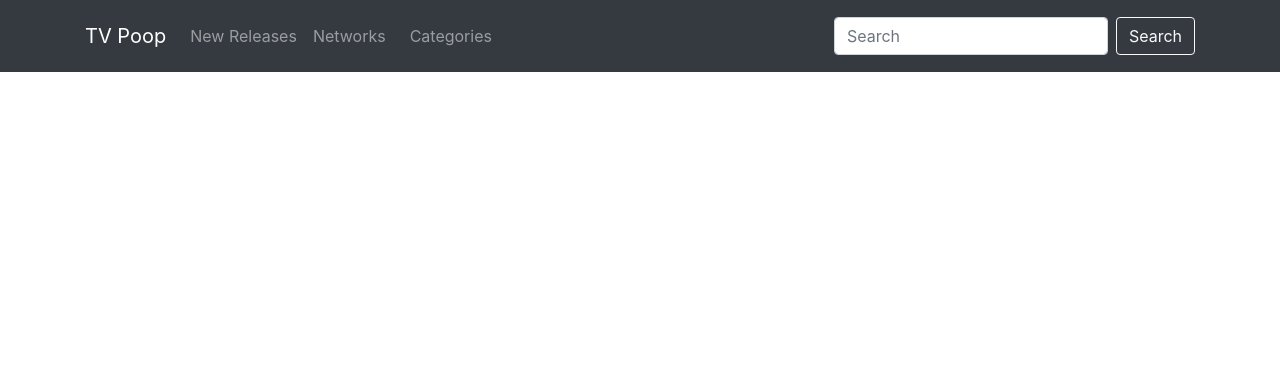
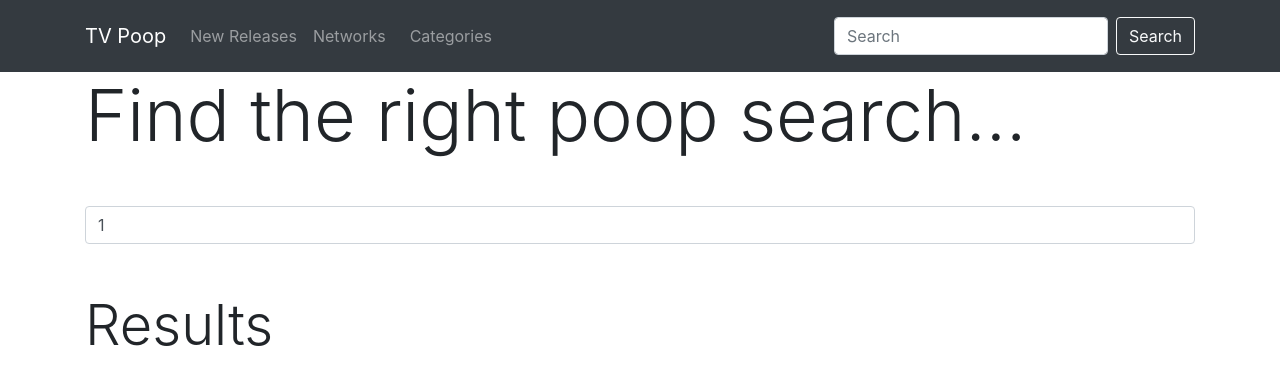
Before and after one commit to Lambdah/tv-show-crawl, a React (Create React App) app in the folder frontend/: page /search/1 in a window 1280 px wide. Shown: the top 384 px of the page. Built offline with nearby package versions, Linux system fonts and the light colour scheme.

Commit message:
Added some search feature but not quite working

```diff
--- a/frontend/src/App.js
+++ b/frontend/src/App.js
@@ -7,6 +7,7 @@ import NewRelease from './newRelease';
 import Home from './Home';
 import Networks from './Networks';
 import TvShow from "./tvShow";
+import Search from "./Search";
 
 function App() {
   return (
@@ -29,6 +30,7 @@ function App() {
                 <Networks />
             </Route>
             <Route path="/show/:title" children={<TvShow />} />
+            <Route path="/search/:search" component={Search} />
         </Switch>
       </Router>
     </div>
--- a/frontend/src/Categories.js
+++ b/frontend/src/Categories.js
@@ -32,7 +32,6 @@ export default class Categories extends React.Component{
 
     handleSubmit(event){
         this.setState({genre: this.state.search}, this.handleGenre);
-
         event.preventDefault();
     }
 
--- a/frontend/src/Header.js
+++ b/frontend/src/Header.js
@@ -1,8 +1,57 @@
 import React from "react";
 import {Link} from "react-router-dom";
 
-export default function Header(){
+// export default function Header(){
+//
+//         return(
+//             <nav className="navbar navbar-expand-lg navbar-dark bg-dark">
+//                 <div className="container">
+//                     <Link className="navbar-brand" to="/">TV Poop</Link>
+//                     <button className="navbar-toggler" type="button" data-toggle="collapse" data-target="#navbarSupportedContent"
+//                             aria-controls="navbarSupportedContent" aria-expanded="false" aria-label="Toggle navigation">
+//                         <span className="navbar-toggler-icon"></span>
+//                     </button>
+//                     <div className="collapse navbar-collapse" id="navbarSupportedContent">
+//                         <ul className="navbar-nav mr-auto">
+//                             <li className="nav-item my-2">
+//                                 <Link className="nav-link" to="/new_release">New Releases<span className="sr-only">(current)</span></Link>
+//                             </li>
+//                             <li className="nav-item my-2">
+//                                 <Link className="nav-link" to="/networks">Networks</Link>
+//                             </li>
+//                             <li className="nav-link">
+//                                 <Link className="nav-link" to="/categories">Categories</Link>
+//                             </li>
+//                         </ul>
+//                         <form className="form-inline my-2 my-lg-0">
+//                             <input className="form-control mr-sm-2" type="search" placeholder="Search" aria-label="Search" />
+//                             <button className="btn btn-outline-light my-2 my-sm-0" type="Submit">Search</button>
+//                         </form>
+//                     </div> {/* navbar */}
+//                 </div> {/* container */}
+//             </nav>
+//         );
+// }
 
+export default class Header extends React.Component{
+    constructor(props) {
+        super(props);
+        this.state = {
+            search: ""
+        };
+        this.handleChange = this.handleChange.bind(this);
+        this.handleSubmit = this.handleSubmit.bind(this);
+    }
+
+    handleChange(event){
+        this.setState({search: event.target.value});
+    }
+
+    handleSubmit(event){
+        event.preventDefault();
+    }
+
+    render(){
         return(
             <nav className="navbar navbar-expand-lg navbar-dark bg-dark">
                 <div className="container">
@@ -23,12 +72,14 @@ export default function Header(){
                                 <Link className="nav-link" to="/categories">Categories</Link>
                             </li>
                         </ul>
-                        <form className="form-inline my-2 my-lg-0">
-                            <input className="form-control mr-sm-2" type="search" placeholder="Search" aria-label="Search" />
+                        <form className="form-inline my-2 my-lg-0" onSubmit={this.handleSubmit}>
+                            <input className="form-control mr-sm-2" type="search" placeholder="Search" aria-label="Search" onChange={this.handleChange}/>
                             <button className="btn btn-outline-light my-2 my-sm-0" type="Submit">Search</button>
                         </form>
                     </div> {/* navbar */}
                 </div> {/* container */}
             </nav>
         );
+    }
+
 }
--- /dev/null
+++ b/frontend/src/Search.js
@@ -0,0 +1,70 @@
+import React from 'react';
+import axios from 'axios';
+
+export default class Search extends React.Component{
+    constructor(props) {
+        super(props);
+        this.state = {
+            search: "",
+            network: [],
+            episode: [],
+            tag: [],
+            tvShow: []
+        };
+        this.handleChange = this.handleChange.bind(this);
+        this.handleSearch = this.handleSearch.bind(this);
+    }
+
+    handleSearch(){
+        axios.get(`http://localhost:8018/networks/title/${this.state.search}`)
+            .then(res => {
+                const tvShow = res.data;
+                this.setState({tvShow});
+            });
+        axios.get(`http://localhost:8018/networks/tags/${this.state.search}`)
+            .then(res => {
+                const tag = res.data;
+                this.setState({tag});
+            });
+        axios.get(`http://localhost:8018/networks/tv/${this.state.search}`)
+            .then(res => {
+                const network = res.data;
+                this.setState({network});
+            });
+        axios.get(`http://localhost:8018/episodes/title/${this.state.search}`)
+            .then(res => {
+                const episode = res.data;
+                this.setState({episode});
+            })
+    }
+
+    handleChange(event){
+        this.setState({search: event.target.value});
+    }
+
+    componentDidMount() {
+        const search = this.props.match.params.search;
+        this.setState({search: search});
+    }
+
+    render(){
+        return(
+            <div className="container">
+                <div className="display-3 text-left">Find the right poop search...</div>
+                <form>
+                    <input className="form-control my-5" type="search" placeholder="Search" aria-label="Search" value={this.state.search} onChange={this.handleChange}/>
+                </form>
+                <div className="display-4 text-left">Results</div>
+                {!this.state.episode && this.state.episode.length === 0 ? <p></p> : this.state.episode.map(item =>
+                    <p>{item.title}</p>
+                )}
+                {!this.state.network && this.state.network.length === 0 ? <p></p> : this.state.network.map(network =>
+                    <p>{network.network}</p>
+                )}
+            </div>
+
+        )
+    }
+
+
+}
--- a/frontend/src/tvShow.js
+++ b/frontend/src/tvShow.js
@@ -1,5 +1,4 @@
 import React from 'react';
-// import {useParams} from 'react-router-dom';
 import {withRouter} from 'react-router';
 import axios from 'axios';
 
```
Also changed, not shown: 1 other file (tests, documents, lock files or other folders).
